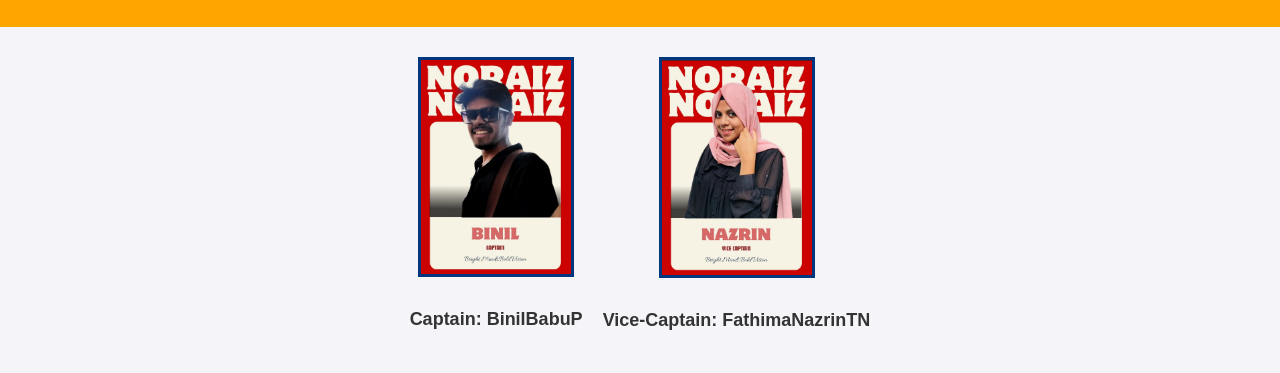
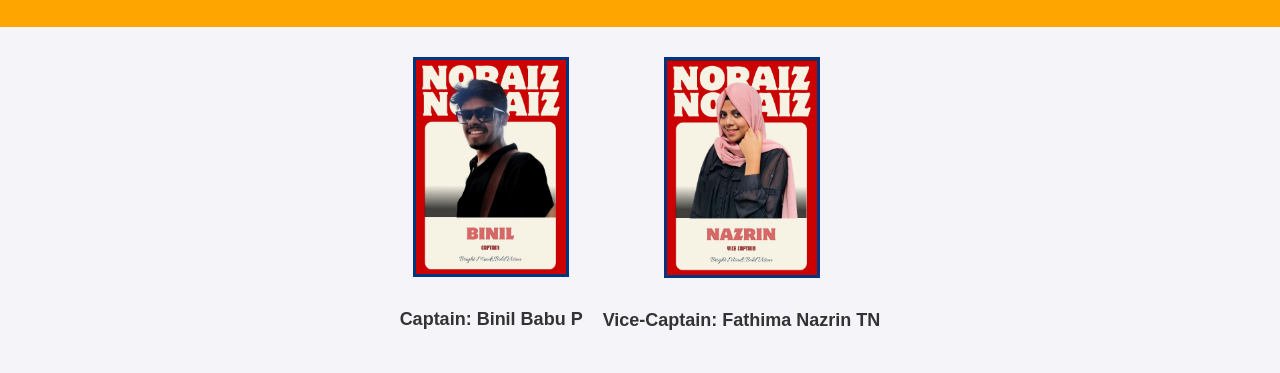
Before and after one commit to bin1l/Team_Noraiz, a plain HTML site: page index.html in a window 1280 px wide. Shown: the part 295-668 px from the top of the page. Drawn offline with Linux system fonts and the light colour scheme.

Commit message:
Update index.html

```diff
--- a/index.html
+++ b/index.html
@@ -99,11 +99,11 @@
     <section class="team-info">
         <div class="captain-card">
             <img src="BinilBabuP.jpg" alt="BinilBabuP">
-            <p>Captain: BinilBabuP</p>
+            <p>Captain: Binil Babu P</p>
         </div>
         <div class="captain-card">
             <img src="FathimaNazrinTN.jpg" alt="FathimaNazrinTN">
-            <p>Vice-Captain: FathimaNazrinTN</p>
+            <p>Vice-Captain: Fathima Nazrin TN</p>
         </div>
     </section>
     <h2>Team Members</h2>
@@ -129,7 +129,7 @@
             <p>Arya</p>
         </li>
         <li>
-            <img src="Edwin.jpg" alt="Edwin">
+            <img src="edwin.jpg" alt="Edwin">
             <p>Edwin</p>
         </li>
         <li>
```
